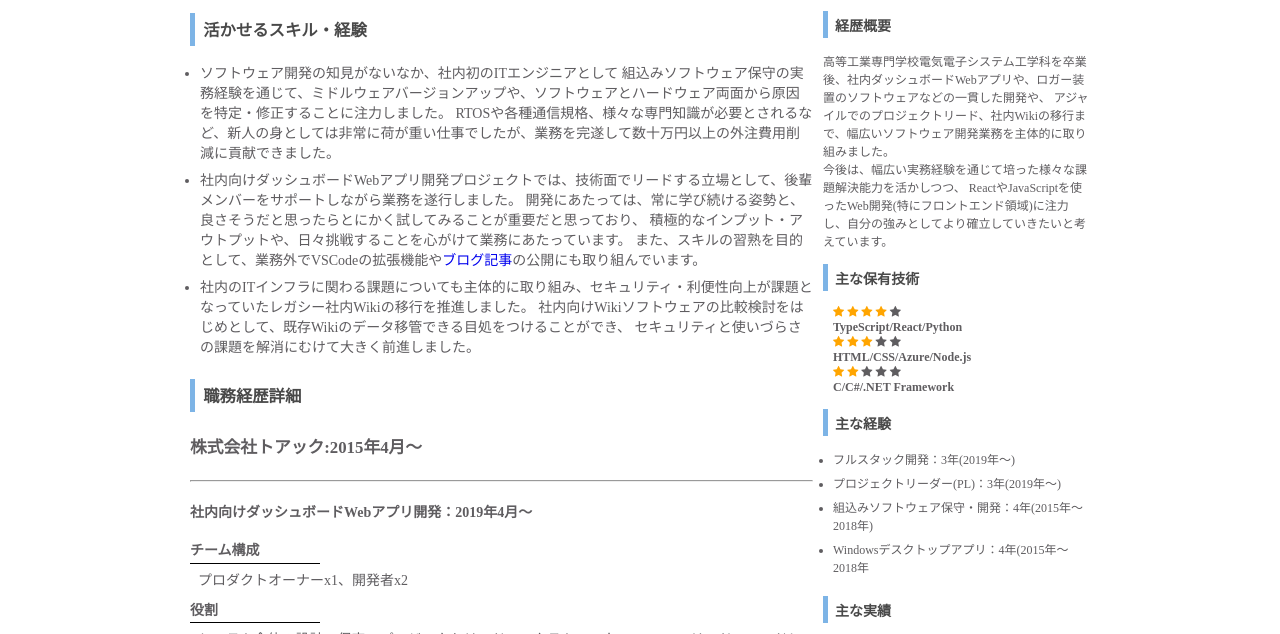
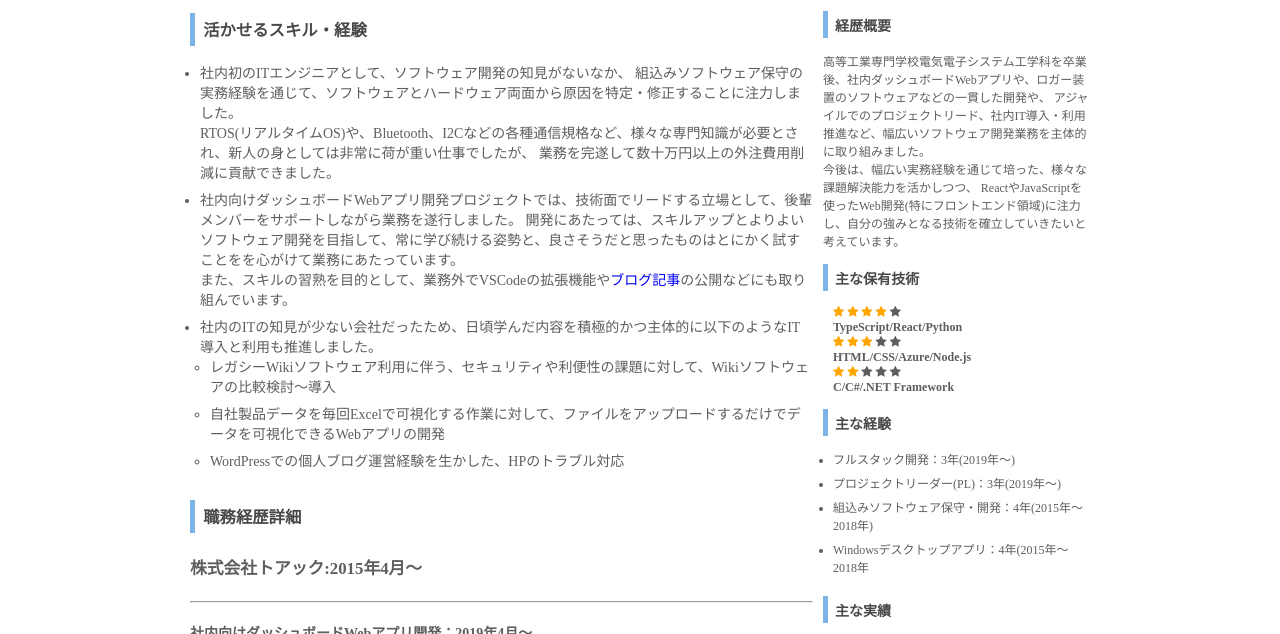
Before and after one commit to isobe-h/isobe-h.github.io, a website: page index.html in a window 1280 px wide. Shown: the part 83-717 px from the top of the page. Drawn offline with Linux system fonts and the light colour scheme.

Commit message:
update resume sentence

```diff
--- a/index.html
+++ b/index.html
@@ -24,9 +24,9 @@
         <h3>経歴概要</h3>
         <p>
           高等工業専門学校電気電子システム工学科を卒業後、社内ダッシュボードWebアプリや、ロガー装置のソフトウェアなどの一貫した開発や、
-          アジャイルでのプロジェクトリード、社内Wikiの移行まで、幅広いソフトウェア開発業務を主体的に取り組みました。<br />
-          今後は、幅広い実務経験を通じて培った様々な課題解決能力を活かしつつ、
-          ReactやJavaScriptを使ったWeb開発(特にフロントエンド領域)に注力し、自分の強みとしてより確立していきたいと考えています。
+          アジャイルでのプロジェクトリード、社内IT導入・利用推進など、幅広いソフトウェア開発業務を主体的に取り組みました。<br />
+          今後は、幅広い実務経験を通じて培った、様々な課題解決能力を活かしつつ、
+          ReactやJavaScriptを使ったWeb開発(特にフロントエンド領域)に注力し、自分の強みとなる技術を確立していきたいと考えています。
         </p>
         <h3>主な保有技術</h3>
         <div style="margin-left: 10px">
@@ -63,9 +63,10 @@
         <ul>
           <li>SPAの要件定義〜リリースまでの一貫した開発</li>
           <li>少人数チームでのスクラムプロジェクトリード</li>
-          <li>レガシー組込みソフトウェア開発の保守およびリリース</li>
+          <li>ITに関する知見の少ない企業での、主体的なITの導入・利用</li>
+          <li>レガシー組込みソフトウェア保守およびリリース</li>
           <li>
-            組込みソフトウェア開発とWindowsデスクトップアプリのほぼ一貫した開発
+            組込みソフトウェア開発、Windowsデスクトップアプリのほぼ一貫した開発
           </li>
         </ul>
       </div>
@@ -73,23 +74,33 @@
         <h3>活かせるスキル・経験</h3>
         <ul>
           <li>
-            ソフトウェア開発の知見がないなか、社内初のITエンジニアとして
-            組込みソフトウェア保守の実務経験を通じて、ミドルウェアバージョンアップや、ソフトウェアとハードウェア両面から原因を特定・修正することに注力しました。
-            RTOSや各種通信規格、様々な専門知識が必要とされるなど、新人の身としては非常に荷が重い仕事でしたが、業務を完遂して数十万円以上の外注費用削減に貢献できました。
+            社内初のITエンジニアとして、ソフトウェア開発の知見がないなか、
+            組込みソフトウェア保守の実務経験を通じて、ソフトウェアとハードウェア両面から原因を特定・修正することに注力しました。<br />
+            RTOS(リアルタイムOS)や、Bluetooth、I2Cなどの各種通信規格など、様々な専門知識が必要とされ、新人の身としては非常に荷が重い仕事でしたが、
+            業務を完遂して数十万円以上の外注費用削減に貢献できました。
           </li>
           <li>
             社内向けダッシュボードWebアプリ開発プロジェクトでは、技術面でリードする立場として、後輩メンバーをサポートしながら業務を遂行しました。
-            開発にあたっては、常に学び続ける姿勢と、良さそうだと思ったらとにかく試してみることが重要だと思っており、
-            積極的なインプット・アウトプットや、日々挑戦することを心がけて業務にあたっています。
+            開発にあたっては、スキルアップとよりよいソフトウェア開発を目指して、常に学び続ける姿勢と、良さそうだと思ったものはとにかく試す
+            ことをを心がけて業務にあたっています。<br />
             また、スキルの習熟を目的として、業務外でVSCodeの拡張機能や<a
               href="https://dotengineerblog.net/"
               >ブログ記事</a
-            >の公開にも取り組んでいます。
+            >の公開などにも取り組んでいます。
           </li>
           <li>
-            社内のITインフラに関わる課題についても主体的に取り組み、セキュリティ・利便性向上が課題となっていたレガシー社内Wikiの移行を推進しました。
-            社内向けWikiソフトウェアの比較検討をはじめとして、既存Wikiのデータ移管できる目処をつけることができ、
-            セキュリティと使いづらさの課題を解消にむけて大きく前進しました。
+            社内のITの知見が少ない会社だったため、日頃学んだ内容を積極的かつ主体的に以下のようなIT導入と利用も推進しました。
+            <ul>
+              <li>
+                レガシーWikiソフトウェア利用に伴う、セキュリティや利便性の課題に対して、Wikiソフトウェアの比較検討〜導入
+              </li>
+              <li>
+                自社製品データを毎回Excelで可視化する作業に対して、ファイルをアップロードするだけでデータを可視化できるWebアプリの開発
+              </li>
+              <li>
+                WordPressでの個人ブログ運営経験を生かした、HPのトラブル対応
+              </li>
+            </ul>
           </li>
         </ul>
         <h3>職務経歴詳細</h3>
@@ -148,7 +159,6 @@
           <li>
             上記システムのBluetoothによるパラメータ設定用デスクトップアプリの要件定義〜テスト
           </li>
-          <li>社内情報インフラのレガシーシステムの移行</li>
         </ul>
       </div>
     </div>
```
